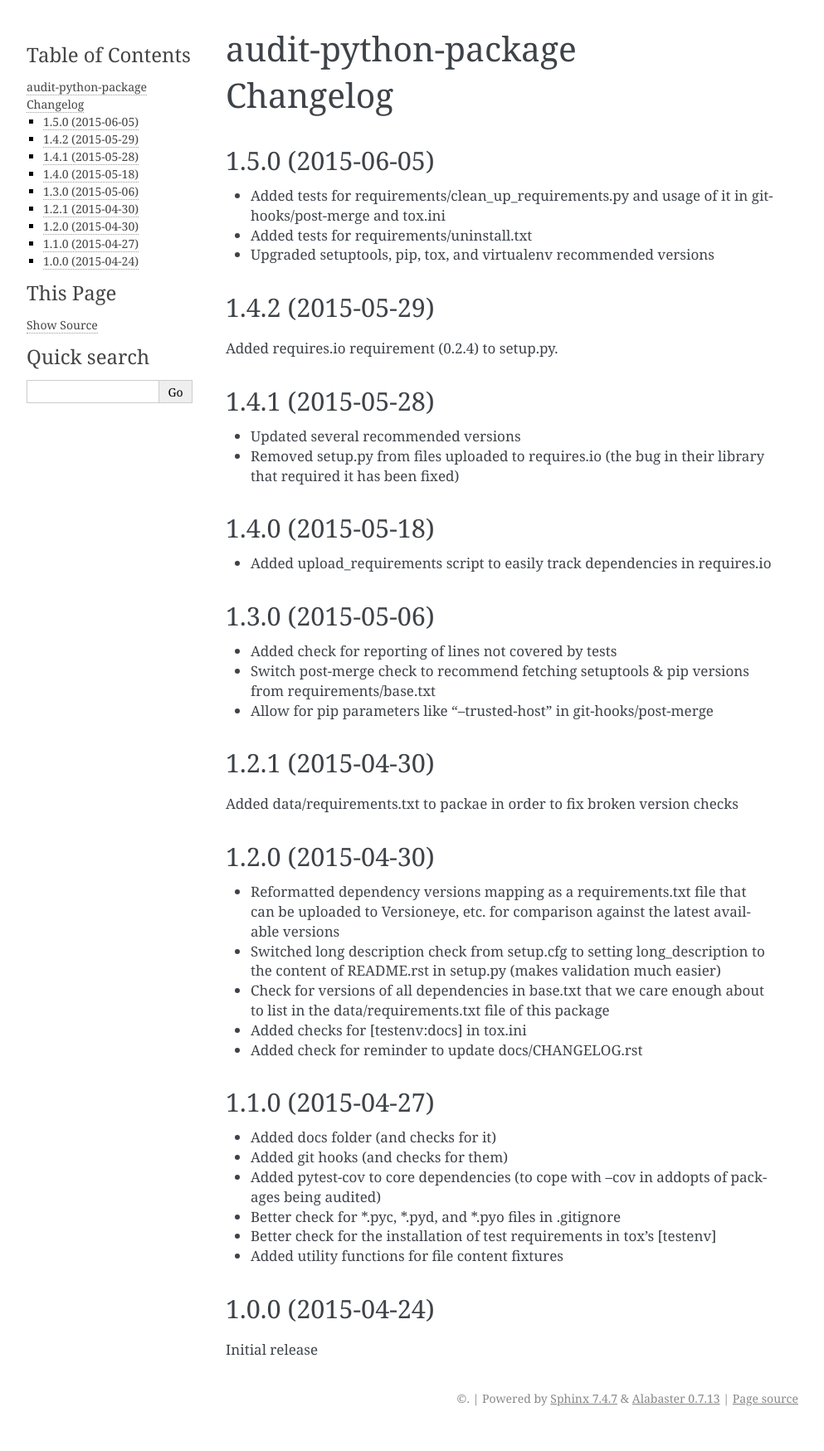
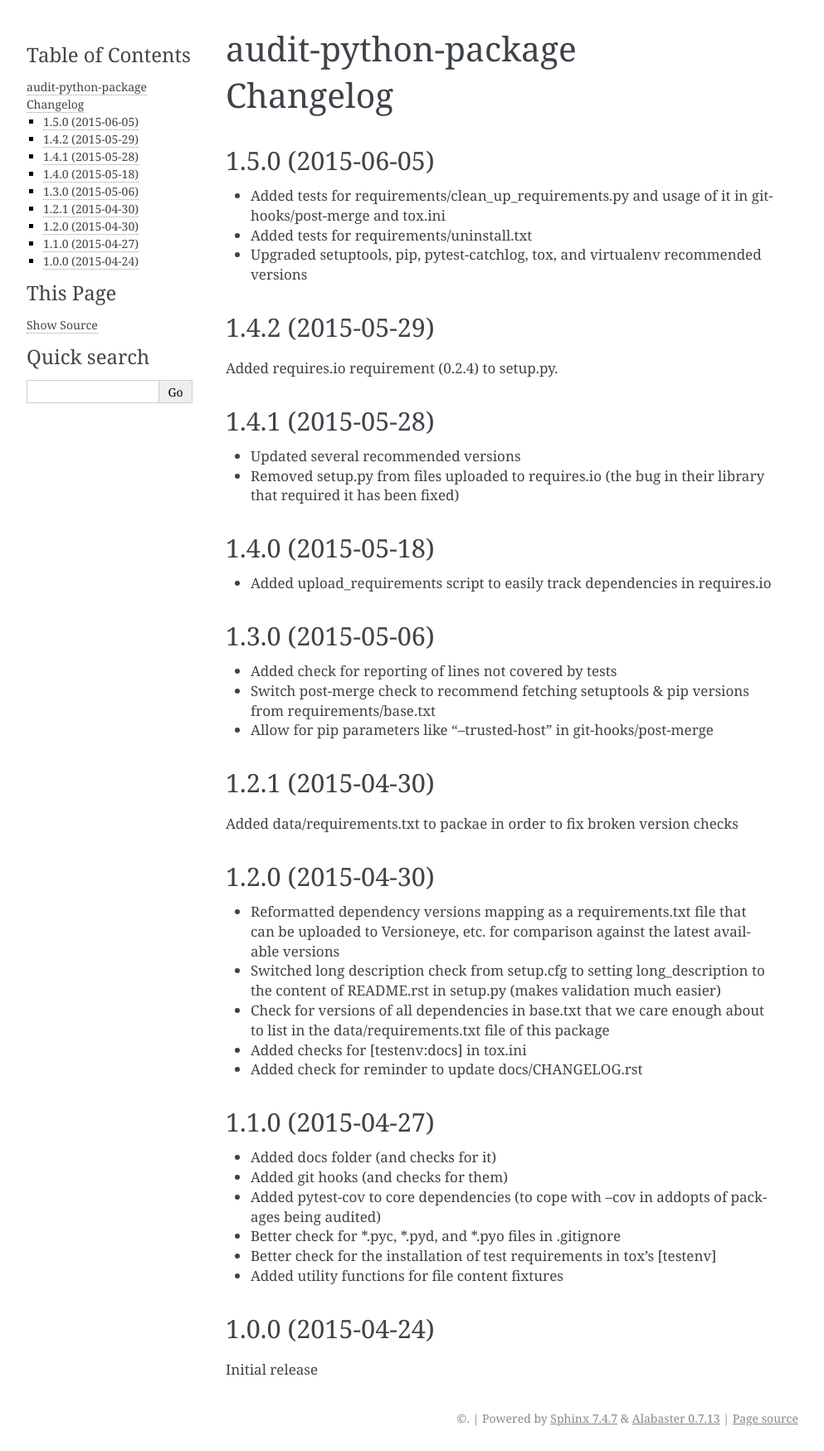
Before and after one commit to oreillymedia/audit-python-package, a Sphinx documentation site: the page built from docs/CHANGELOG.rst, in a window 1280 px wide. Shown: the whole page at 83% size, without its empty margins (148-1141 px from the left). Built offline with Sphinx 7.4.7, drawn with Linux system fonts in a browser that asks for light colours; pages that are not in the unit, such as notebooks, are missing from menus; the version number is read from the project's files by our own code; before the commit the page ends 1725 px from its top, so only the background shows below that.

Commit message:
Upgrade to pytest-catchlog 1.1, all dependencies now show py3 support

```diff
--- a/docs/CHANGELOG.rst
+++ b/docs/CHANGELOG.rst
@@ -6,7 +6,8 @@ audit-python-package Changelog
 * Added tests for requirements/clean_up_requirements.py and usage of it in
   git-hooks/post-merge and tox.ini
 * Added tests for requirements/uninstall.txt
-* Upgraded setuptools, pip, tox, and virtualenv recommended versions
+* Upgraded setuptools, pip, pytest-catchlog, tox, and virtualenv recommended
+  versions
 
 1.4.2 (2015-05-29)
 ------------------
```
Also changed, not shown: 2 other files.
